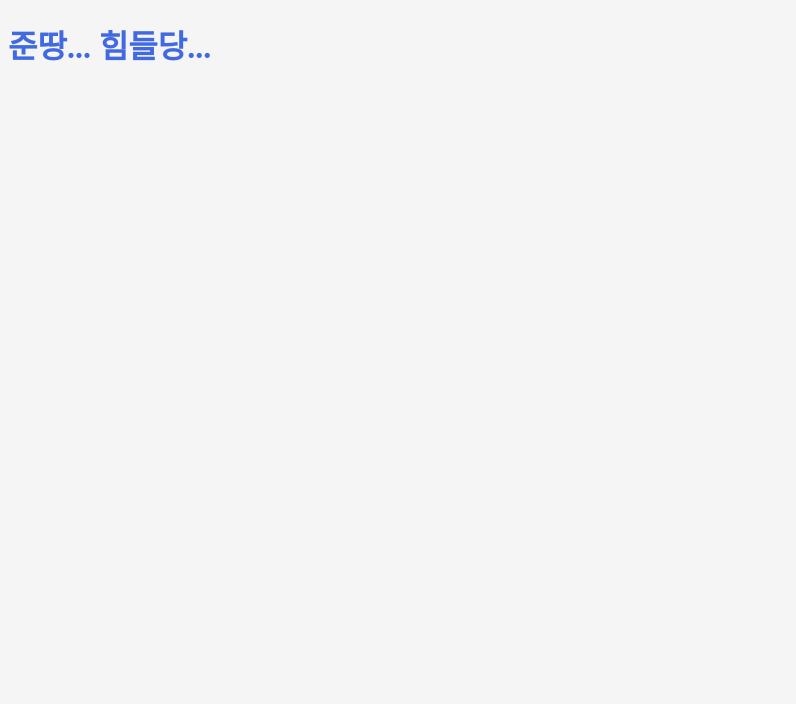
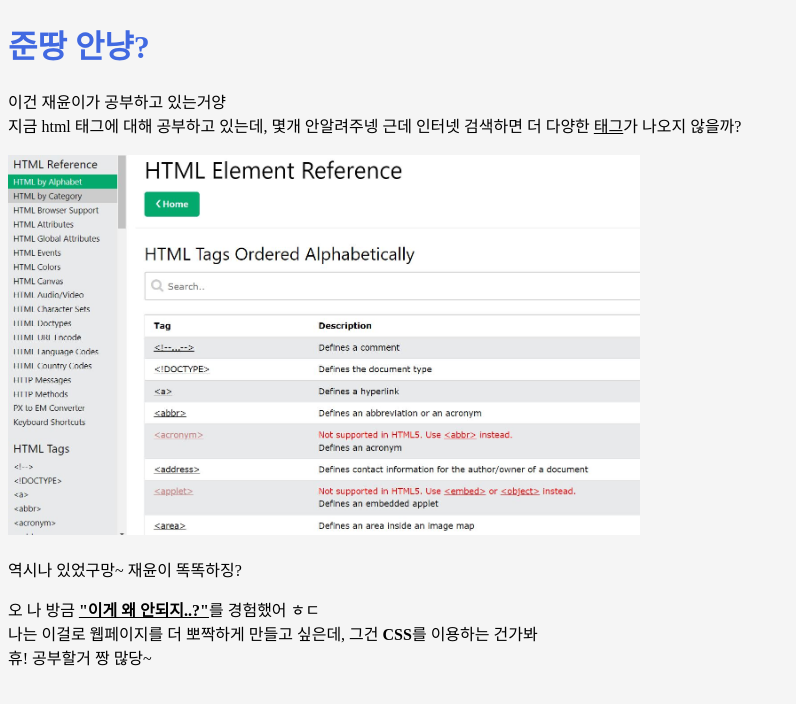
Before and after one commit to Jaeyun1025/re, a plain HTML site: page index.html in a window 1280 px wide. Shown: the whole page, without its empty margins (0-796 px from the left). Drawn offline with Linux system fonts and the light colour scheme.

Commit message:
이젠 되겠지,,^^

```diff
--- a/index.html
+++ b/index.html
@@ -4,6 +4,12 @@
 <title>재윤이 공부방</title>
 </head>
 <body><body bgcolor="#F5F5F5">
-<h1 style="color: #4169E1">준땅... 힘들당...</h1>
+<h1 style="color: #4169E1">준땅 안냥?</h1>
+<p>이건 재윤이가 공부하고 있는거양
+<br>지금 html 태그에 대해 공부하고 있는데, 몇개 안알려주넹 근데 인터넷 검색하면 더 다양한 <u>태그</u>가 나오지 않을까?
+<br><br><img src="html.jpg" width="50%"><br><br>역시나 있었구망~ 재윤이 똑똑하징? </p>
+<p>오 나 방금 <strong><u>"이게 왜 안되지..?"</u></strong>를 경험했어 ㅎㄷ
+<br> 나는 이걸로 웹페이지를 더 뽀짝하게 만들고 싶은데, 그건 <strong>CSS</strong>를 이용하는 건가봐
+<br> 휴! 공부할거 짱 많당~ </p>
 </body>
 </html>
```
